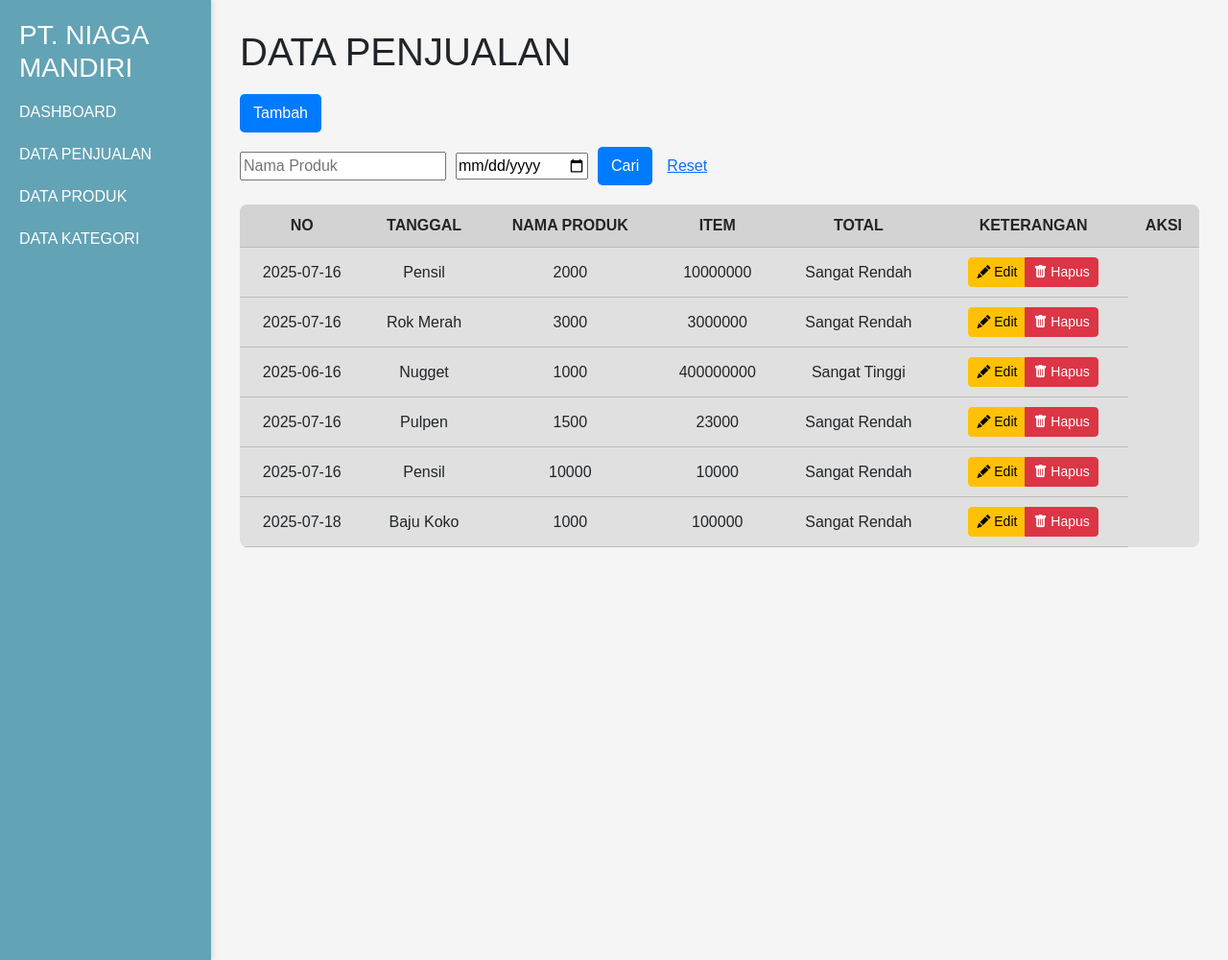
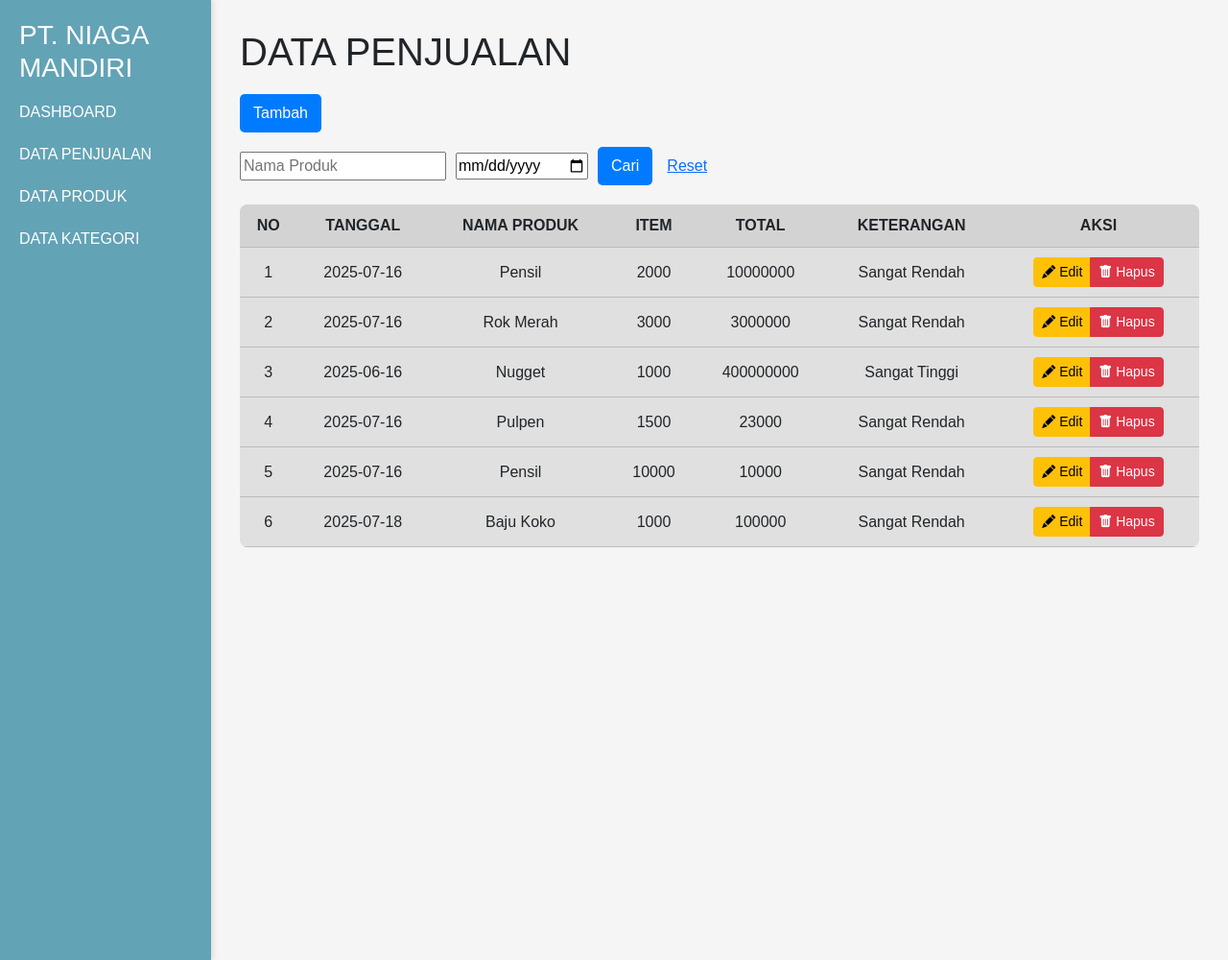
Before and after one commit to naimah12/Ujikom-JWP, a PHP site: page /data_penjualan.php in a window 1280 px wide. Shown: the whole page at 96% size. Run offline with PHP 8.4, Linux system fonts and the light colour scheme.

Commit message:
no urut penjualan

```diff
--- a/data_penjualan.php
+++ b/data_penjualan.php
@@ -203,6 +203,7 @@ function klasifikasiPenjualan($nilai) {
             </tr>
             <?php foreach ($data as $i => $row): ?>
                 <tr>
+                    <td><?= $i + 1 ?></td> <!-- Nomor urut -->
                     <td><?= htmlspecialchars($row[0]) ?></td> <!-- Tanggal -->
                     <td><?= htmlspecialchars($row[1]) ?></td> <!-- Nama produk -->
                     <td><?= htmlspecialchars($row[2]) ?></td> <!-- Item terjual -->
```
